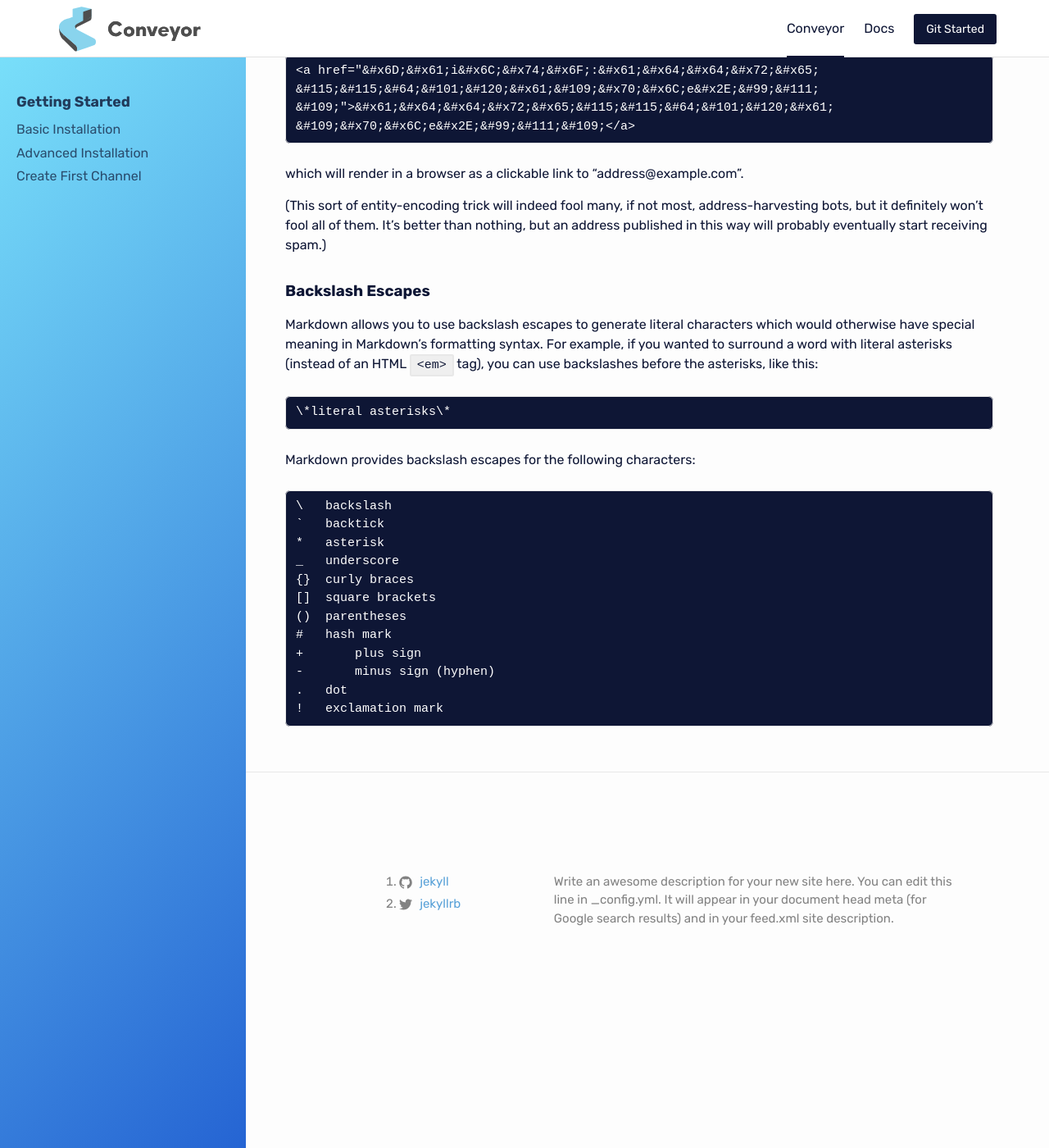
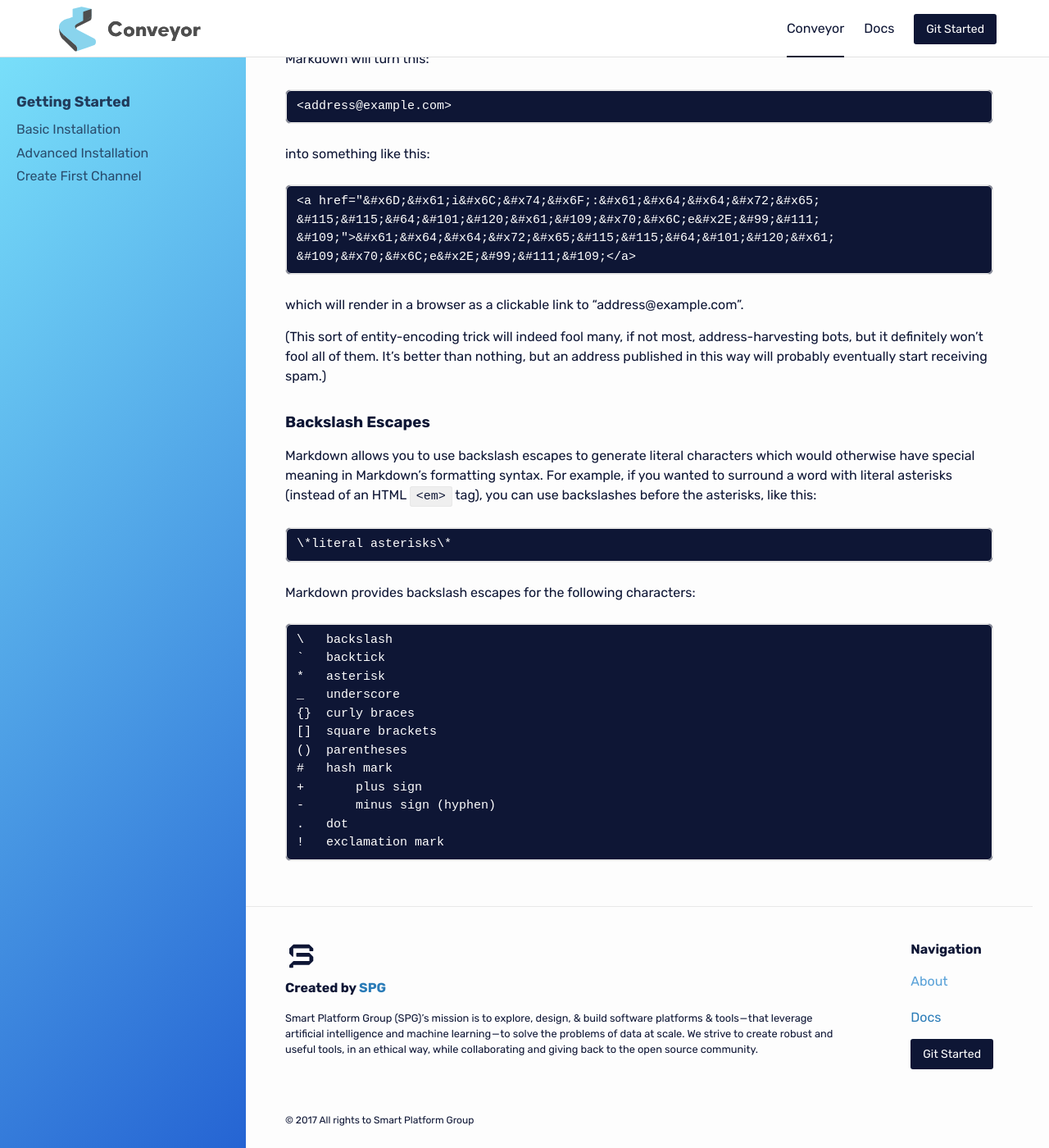
Before and after one commit to samtecspg/conveyor, a Jekyll site: the page built from docs/index.md, in a window 1280 px wide and 1400 px high, scrolled down 18970 px. Shown: the whole window at 82% size. Built offline with Jekyll 4.4.1, drawn with Linux system fonts in a browser that asks for light colours; our own code applies the rules of GitHub Pages for plain Markdown files.

Commit message:
Footer content and responsive
Added the content for footer and made it responsive

```diff
--- a/docs/_includes/footer.html
+++ b/docs/_includes/footer.html
@@ -1,45 +1,40 @@
-<footer class="site-footer">
+<footer class="site-footer page-content">
 
   <div class="wrapper">
 
-    <h2 class="footer-heading">{{ site.title | escape }}</h2>
+    <div class="flex credit">
 
-    <div class="footer-col-wrapper">
-      <div class="footer-col footer-col-1">
-        <ul class="contact-list">
-          <li>
-            {% if site.author %}
-              {{ site.author | escape }}
-            {% else %}
-              {{ site.title | escape }}
-            {% endif %}
-            </li>
-            {% if site.email %}
-            <li><a href="mailto:{{ site.email }}">{{ site.email }}</a></li>
-            {% endif %}
-        </ul>
-      </div>
+				<div class="credit-content">
+					<svg class="spg-logo" xmlns="http://www.w3.org/2000/svg" viewBox="0 0 66.02 66.02">
+						<defs>
+							<style>
+							.cls-1 { isolation: isolate; } .cls-2 { opacity: 0.25; mix-blend-mode: multiply; } .spg-logo .cls-3 { fill: #0e1635; }
+							</style>
+						</defs>
+						<g class="cls-1">
+							<g id="Layer_1" data-name="Layer 1">
+							<path d="M14.27 33.82a1.14 1.14 0 0 0 2-.8V17.48h32.4v4.37A1.14 1.14 0 0 0 49.83 23h5.62a1.14 1.14 0 0 0 1.14-1.14v-3.62a1.17 1.17 0 0 0 0-.23 1.14 1.14 0 0 0-.3-.5v-.04L48.7 9.9a1.14 1.14 0 0 0-.8-.32H17a1.14 1.14 0 0 0-.8.33l-7.55 7.6s-.33.1-.33 1.2v8.73a1.15 1.15 0 0 0 .33.8z" class="cls-3"/>
+							<path d="M56.25 34.15l-7.57-7.57a1.14 1.14 0 0 0-.8-.33H23.44a1.14 1.14 0 0 0-1.14 1.13V33a1.14 1.14 0 0 0 1.15 1.15h25.23v8.76H17a1.14 1.14 0 0 0-.8.37L8.64 50.9a1.12 1.12 0 0 0-.26.44.62.62 0 0 0-.07.16 1.08 1.08 0 0 0 0 .17v3.57a1.14 1.14 0 0 0 1.17 1.14h5.62a1.14 1.14 0 0 0 1.12-1.14v-4.42h31.65a1.14 1.14 0 0 0 .8-.33l7.58-7.6a1.15 1.15 0 0 0 .33-.8V35a1.14 1.14 0 0 0-.33-.85z" class="cls-3"/>
+							</g>
+						</g>
+					</svg>
+					<h4>Created by <a href="">SPG</a></h4>
+					<p>Smart Platform Group (SPG)’s mission is to explore, design, & build software platforms & tools — that leverage artificial intelligence and machine learning — to solve the problems of data at scale. We strive to create robust and useful tools, in an ethical way, while collaborating and giving back to the open source community.</p>
+				</div>
 
-      <div class="footer-col footer-col-2">
-        <ul class="social-media-list">
-          {% if site.github_username %}
-          <li>
-            {% include icon-github.html username=site.github_username %}
-          </li>
-          {% endif %}
+        <div class="footer-nav">
+          <nav>
+      			<h4>Navigation</h4>
+      			<ul>
+      				<li><a href="#about">About</a></li>
+      				<li><a href="">Docs</a></li>
+      				<li><a class="nav-btn btn" href="https://github.com/samtecspg/conveyor">Git Started</a></li>
+      			</ul>
+      		</nav>
+        </div>
+		</div>
 
-          {% if site.twitter_username %}
-          <li>
-            {% include icon-twitter.html username=site.twitter_username %}
-          </li>
-          {% endif %}
-        </ul>
-      </div>
-
-      <div class="footer-col footer-col-3">
-        <p>{{ site.description | escape }}</p>
-      </div>
-    </div>
+    <p class="copyright">© 2017 All rights to Smart Platform Group</p>
 
   </div>
 
--- a/docs/_sass/minima.scss
+++ b/docs/_sass/minima.scss
@@ -19,7 +19,7 @@ $grey-color-light: lighten($grey-color, 40%) !default;
 $grey-color-dark:  darken($grey-color, 25%) !default;
 
 // Width of the content area
-$content-width:    800px !default;
+$content-width:    900px !default;
 
 $on-palm:          600px !default;
 $on-laptop:        800px !default;
--- a/docs/_sass/minima/base/_base.scss
+++ b/docs/_sass/minima/base/_base.scss
@@ -186,7 +186,7 @@ pre {
 table {
   margin: 25px 0;
   border: 1px solid #e2e2e2;
-  border-radius: 3px;
+  border-radius: 6px;
   border-spacing:0;
 
   thead {
@@ -264,3 +264,9 @@ table {
 .wrapper:after, .footer-col-wrapper:after {
   display: none;
 }
+
+// --- Custom classes
+
+.flex {
+  display: flex;
+}
--- a/docs/_sass/minima/components/_codeblock.scss
+++ b/docs/_sass/minima/components/_codeblock.scss
@@ -5,6 +5,7 @@
   border-radius: 6px;
   font-family: 'Cousine', monospace;
   margin-bottom: 0;
+  border: 1px solid #e8e8e8;
 }
 
 .highlighter-rouge {
@@ -13,7 +14,7 @@
 
 code {
   background-color: #efefef;
-  border: 2px solid #e8e8e8;
+  border: 1px solid #e8e8e8;
   padding: 3px 7px;
   color:#0e1635;
 }
--- a/docs/_sass/minima/sections/_1-module.scss
+++ b/docs/_sass/minima/sections/_1-module.scss
@@ -2,3 +2,4 @@
 
 @import "header";
 @import "side-nav";
+@import "footer";
--- /dev/null
+++ b/docs/_sass/minima/sections/_footer.scss
@@ -0,0 +1,63 @@
+footer {
+
+  line-height: 1.5;
+
+  .credit-content svg{
+    width: 40px;
+  }
+
+  .credit-content {
+    width: 80%;
+  }
+
+  h4 {
+    margin-top: 0px;
+  }
+
+  p {
+    font-size: 0.8em;
+  }
+
+  .credit {
+    flex-direction: row;
+    justify-content: space-between;
+  }
+
+  .copyright {
+    font-size: 12px;
+    margin: 40px 0 -5px 0;
+  }
+
+  .footer-nav {
+    ul {
+      padding-left: 0;
+      li {
+        list-style-type: none;
+        margin-bottom: 20px;
+      }
+    }
+  }
+
+  .nav-btn {
+    color: #fff;
+  }
+
+  @include media-query($content-width) {
+    .credit {
+      flex-direction: column;
+    }
+
+    .credit-content {
+      width: 100%;
+    }
+
+    .footer-nav {
+      margin-top: 20px;
+    }
+  }
+
+}
+
+footer.page-content {
+  padding-top: 0px;
+}
```
